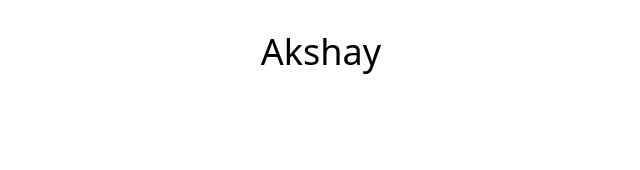
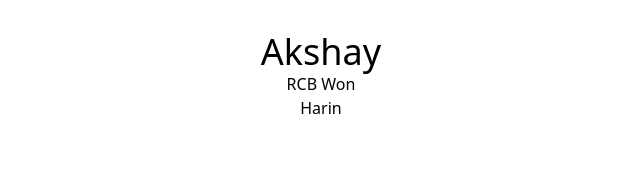
Before and after one commit to Nirupredd/homeexpert, a React (Vite) app in the folder client/: page / in a window 1280 px wide. Shown: the top 170 px of the page, without its empty margins (319-959 px from the left). Built offline with nearby package versions, Linux system fonts and the light colour scheme.

Commit message:
commited

```diff
--- a/client/src/App.jsx
+++ b/client/src/App.jsx
@@ -8,6 +8,8 @@ function App() {
   return (
    <div>
   <h1 className='text-4xl'>Akshay</h1>
+  <h1>RCB Won</h1>
+  <h1>Harin</h1>
    </div>
   )
 }
```
